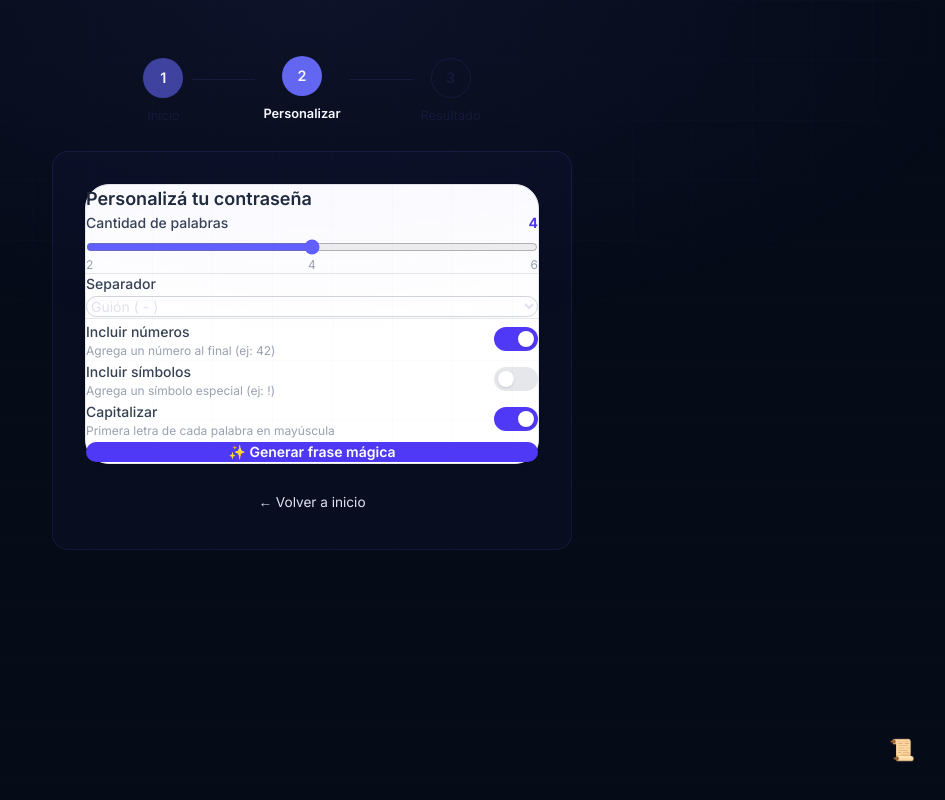
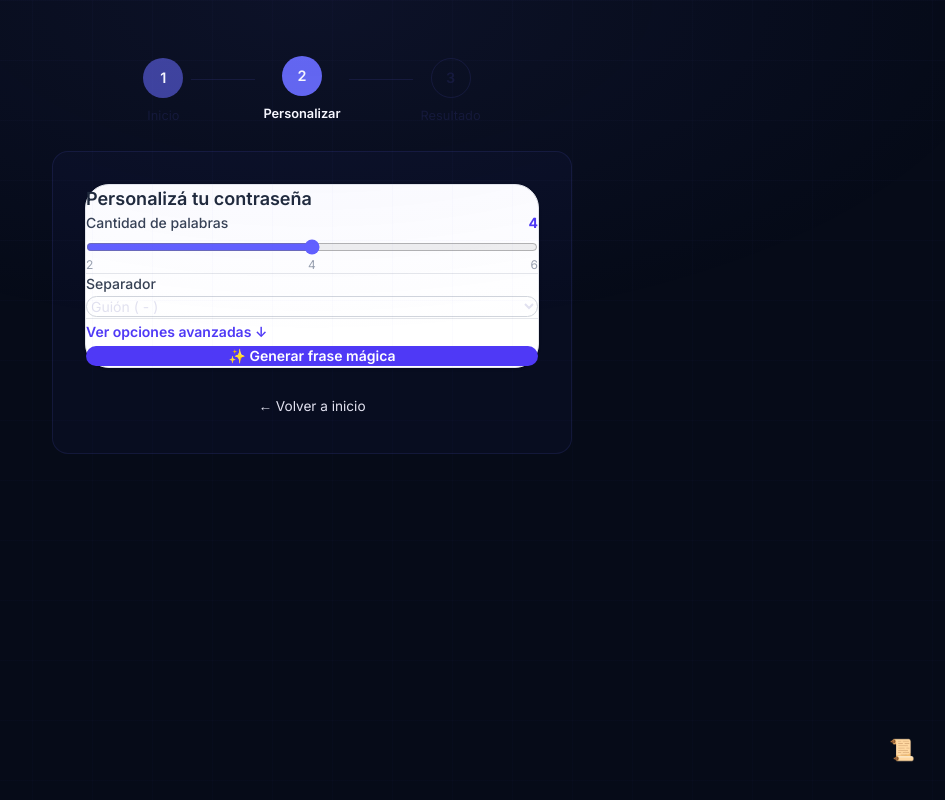
Before and after one commit to adesposito5/PassFrases-proyect, a React (Vite) app: page /generator in a window 1280 px wide. Shown: the whole page, without its empty margins (328-1273 px from the left). Built offline with nearby package versions, Linux system fonts and the light colour scheme.

Commit message:
refactor: reorganize generatorform.tsx, types.ts, and utils.ts

```diff
--- a/src/features/generator/components/GeneratorForm.tsx
+++ b/src/features/generator/components/GeneratorForm.tsx
@@ -1,14 +1,27 @@
 // src/features/generator/components/GeneratorForm.tsx
+import { useState, useEffect } from "react";
 import { usePasswordStore } from "../store";
 import type { PasswordConfig } from "../types";
 
 export function GeneratorForm() {
-  // ── Conexión con el store global ──
   const config = usePasswordStore((state) => state.config);
   const generate = usePasswordStore((state) => state.generate);
   const setConfig = usePasswordStore((state) => state.setConfig);
 
-  // Actualiza un campo de config a través de la acción del store (pacto D1)
+  // D2-10: Estado local para el renderizado condicional de controles
+  const [showAdvanced, setShowAdvanced] = useState(false);
+
+  // INT-07: Manejo del evento de teclado Escape
+  useEffect(() => {
+    const handleKeyDown = (e: KeyboardEvent) => {
+      if (e.key === "Escape") {
+        setShowAdvanced(false); // Cierra las opciones avanzadas por UX
+      }
+    };
+    window.addEventListener("keydown", handleKeyDown);
+    return () => window.removeEventListener("keydown", handleKeyDown);
+  }, []);
+
   const updateOption = <K extends keyof PasswordConfig>(
     key: K,
     value: PasswordConfig[K],
@@ -77,8 +90,18 @@ export function GeneratorForm() {
 
       <div className="my-5 h-px bg-gray-200" />
 
-      {/* ── TOGGLES: Opciones booleanas ── */}
-      <div className="mb-6 space-y-3">
+      {/* ── D2-10: Renderizado Condicional de Opciones Avanzadas ── */}
+      <div className="mb-6">
+        <button
+          type="button"
+          onClick={() => setShowAdvanced(!showAdvanced)}
+          className="mb-3 text-sm font-semibold text-indigo-600 hover:text-indigo-800 transition-colors"
+        >
+          {showAdvanced ? "Ocultar opciones avanzadas ↑" : "Ver opciones avanzadas ↓"}
+        </button>
+
+        {showAdvanced && (
+          <div className="space-y-3 animate-in fade-in slide-in-from-top-2 duration-200">
             <ToggleOption
               id="includeNumbers"
               label="Incluir números"
@@ -96,10 +119,12 @@ export function GeneratorForm() {
             <ToggleOption
               id="capitalize"
               label="Capitalizar"
-          description="Primera letra de cada palabra en mayúscula"
+              description="Primera letra en mayúscula"
               checked={config.capitalize}
               onChange={(val) => updateOption("capitalize", val)}
             />
+          </div>
+        )}
       </div>
 
       {/* ── BOTÓN: Generar ── */}
--- a/src/features/generator/types.ts
+++ b/src/features/generator/types.ts
@@ -7,6 +7,8 @@ export interface PasswordConfig {
 }
 export interface PasswordResult {
   password: string;
+  words: string[];
+  phrase: string;
 }
 
 export interface SessionEntry {
--- a/src/features/generator/utils.ts
+++ b/src/features/generator/utils.ts
@@ -92,5 +92,48 @@ export function generatePassword(options: PasswordConfig): PasswordResult {
     parts.push(String(10 + (randomArr[0] % 90)))
   }
 
-  return { password: parts.join(options.separator) }
+  return {
+  password: parts.join(options.separator),
+  words: selectedWords,
+  phrase: selectedWords.join(" "),
+};
 }
+// src/features/generator/utils.ts
+
+/**
+ * D2-06 y D2-07: Aplica el formato, separadores e inyecciones a las palabras base.
+ * Exporta esto para que I1 lo use dentro de su generatePassword()
+ */
+export function applyFormatting(
+  words: string[],
+  config: {
+    separator: string;
+    includeNumbers: boolean;
+    includeSymbols: boolean;
+    capitalize: boolean;
+  }
+): string {
+  // 1. D2-07: Capitalización
+  let processedWords = config.capitalize
+    ? words.map((word) => word.charAt(0).toUpperCase() + word.slice(1).toLowerCase())
+    : [...words];
+
+  // 2. D2-06: Aplicar el separador elegido
+  let finalPassword = processedWords.join(config.separator);
+
+  // 3. D2-07: Inyección de números (al final, precedido por el separador)
+  if (config.includeNumbers) {
+    // Genera un número aleatorio entre 10 y 99
+    const randomNumber = Math.floor(Math.random() * 90) + 10;
+    finalPassword += `${config.separator}${randomNumber}`;
+  }
+
+  // 4. D2-07: Inyección de símbolos (al final de la cadena)
+  if (config.includeSymbols) {
+    const symbols = ["!", "@", "#", "$", "%", "&", "*", "?"];
+    const randomSymbol = symbols[Math.floor(Math.random() * symbols.length)];
+    finalPassword += randomSymbol;
+  }
+
+  return finalPassword;
+}
```
Lines whose indentation alone changed are shown as unchanged.
